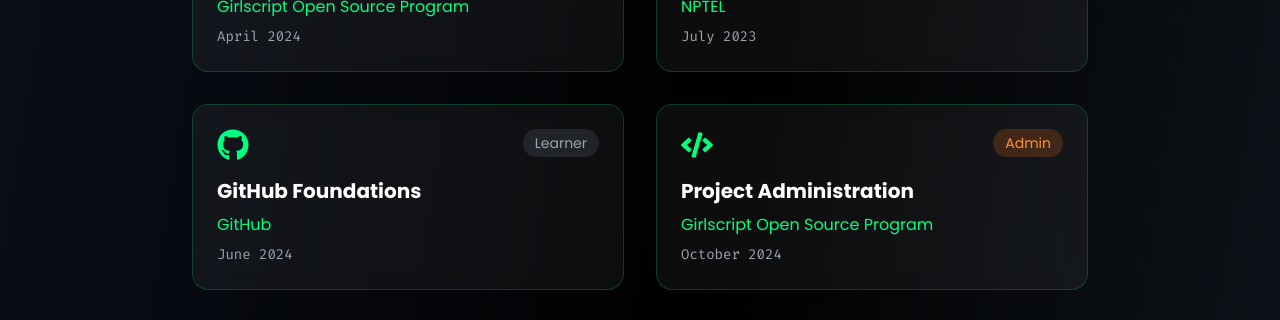
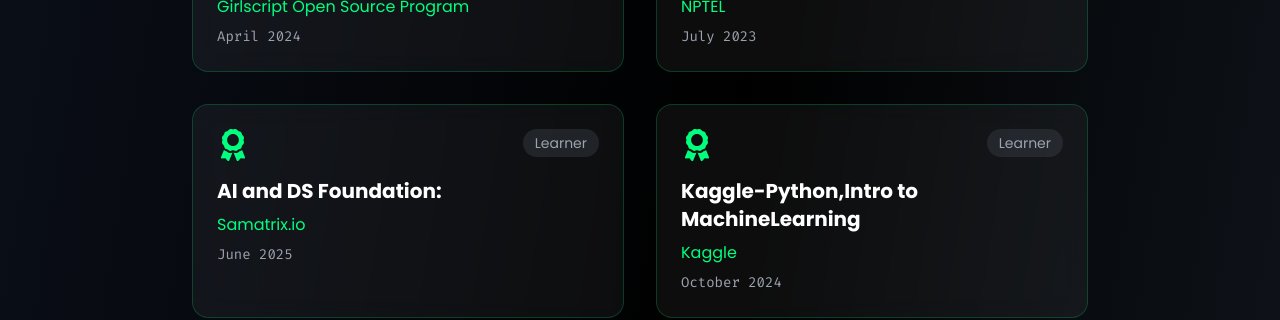
Before and after one commit to DEVang0876/Portfolio-Site, a React (Vite) app: page / in a window 1280 px wide. Shown: the part 3240-3560 px from the top of the page. Built offline with nearby package versions, Linux system fonts and the light colour scheme; no server answers.

Commit message:
Update certification details for GitHub Foundations and Project Administration

```diff
--- a/src/components/Certifications.jsx
+++ b/src/components/Certifications.jsx
@@ -134,21 +134,21 @@ const Certifications = () => {
     },
     {
       id: 3,
-      title: 'GitHub Foundations',
-      organization: 'GitHub',
-      date: 'June 2024',
+      title: 'AI and DS Foundation:',
+      organization: 'Samatrix.io',
+      date: 'June 2025',
       role: 'Learner',
-      type: 'github',
-      description: 'Learned essential Git and GitHub workflows, including branching strategies, pull requests, and collaborative development practices.',
+      type: 'Technical Training',
+      description: 'Completed the Samatrix.io training program, focusing on advanced data structures and algorithms. Gained hands-on experience in implementing complex algorithms and solving real-world problems.',
     },
     {
       id: 4,
-      title: 'Project Administration',
-      organization: 'Girlscript Open Source Program',
+      title: 'Kaggle-Python,Intro to MachineLearning',
+      organization: 'Kaggle',
       date: 'October 2024',
-      role: 'Admin',
-      type: 'girlscript',
-      description: 'Led and managed open-source projects, mentored contributors, and ensured project quality through code reviews and documentation.',
+      role: 'Learner',
+      type: 'Online Competition',
+      description: 'Participated in Kaggle competitions, focusing on Python programming and machine learning techniques. Developed skills in data preprocessing, feature engineering, and model evaluation.',
     },
   ];
 
```
